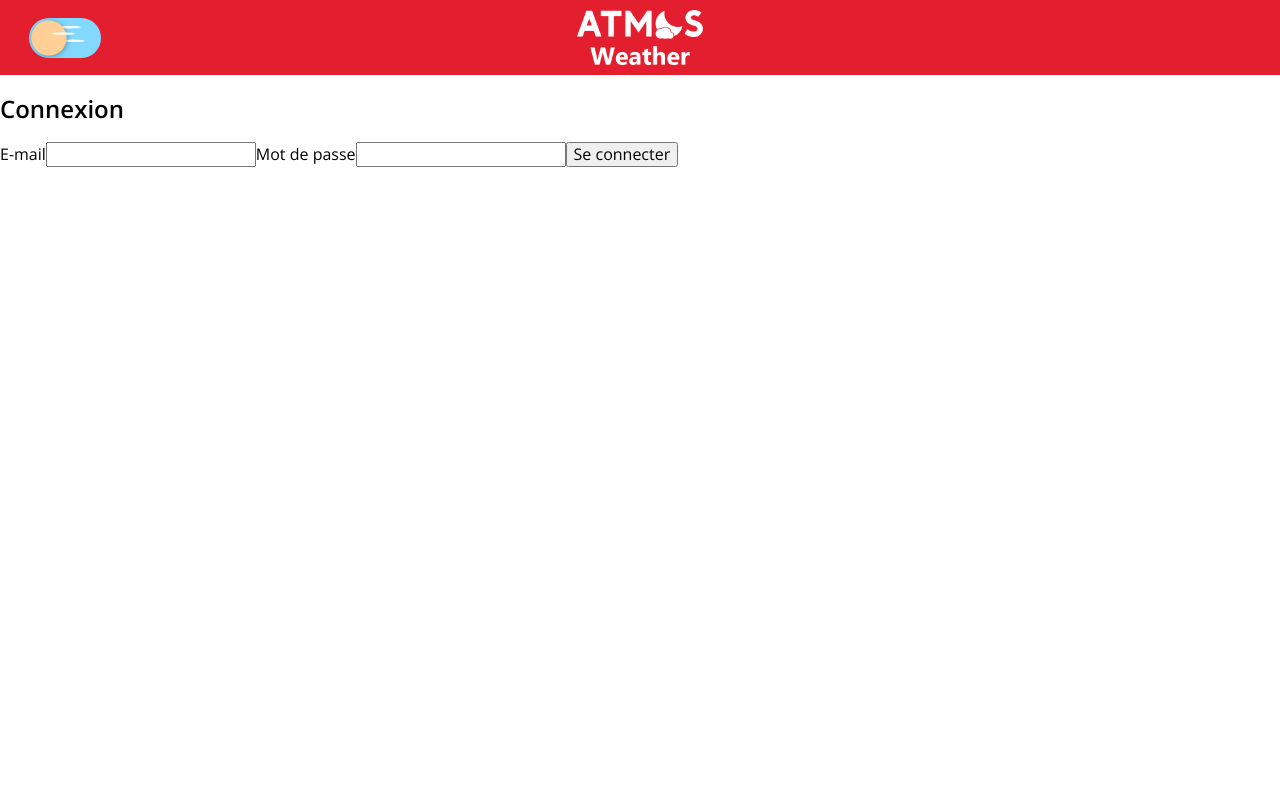
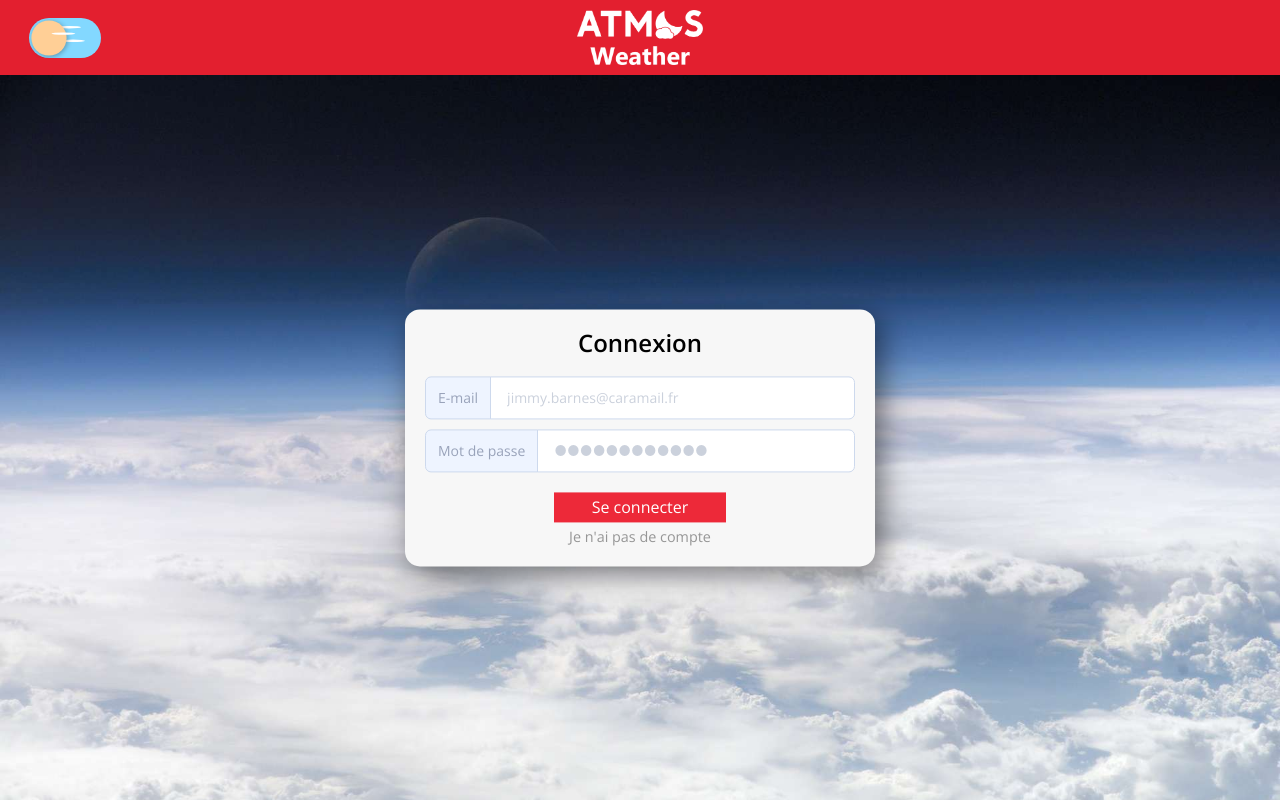
Before and after one commit to EmpireDemocratiqueDuPoulpe/AtmosWeather, a React (Create React App) app: page /login in a window 1280 px wide. Built offline with nearby package versions, Linux system fonts and the light colour scheme.

Commit message:
Style Rework: part IV – A New Hope

```diff
--- /dev/null
+++ b/src/components/InputField/InputField.css
@@ -0,0 +1,73 @@
+/* ---- Input field ----------------------------- */
+/* -- Container */
+.input-field {
+  position: relative;
+  display: flex;
+  flex-direction: row;
+  width: 100%;
+}
+
+.input-field > label, .input-field > input {
+  display: block;
+  white-space: nowrap;
+}
+
+.input-field > label:not(:first-child):not(:last-child),
+.input-field > input:not(:first-child):not(:last-child) { border-radius: 0; }
+
+.input-field > label:first-child,
+.input-field > input:first-child { border-radius: 6px 0 0 6px; }
+
+.input-field > label:last-child,
+.input-field > input:last-child { border-radius: 0 6px 6px 0; }
+
+.input-field > label:not(:first-child),
+.input-field > input:not(:first-child) { margin-left: -1px; }
+
+/* -- Label */
+.input-field label {
+  text-align: center;
+  line-height: 25px;
+  font-size: 14px;
+  padding: 8px 12px;
+  background: #EEF4FF;
+  color: #99A3BA;
+  border: thin #CDD9ED solid;
+  transition: background 300ms ease, border 300ms ease, color 300ms ease;
+  cursor: text;
+}
+
+.input-field:focus-within > label {
+  background: #678EFE;
+  color: #FFFFFF;
+  border-color: #275EFE;
+}
+
+/* -- Input */
+.input-field input {
+  position: relative;
+  flex: 1 1 auto;
+  display: block;
+  width: 1%;
+  line-height: 25px;
+  font-size: 14px;
+  margin-top: 0;
+  margin-bottom: 0;
+  padding: 8px 16px;
+  background: #FFFFFF;
+  color: #99A3BA;
+  border: thin #CDD9ED solid;
+  border-radius: 6px;
+  font-weight: 500;
+  font-family: inherit;
+  transition: border 300ms ease;
+  z-index: 1;
+  -webkit-appearance: none;
+}
+
+.input-field input:focus {
+  outline: none;
+  border-color: #275EFE;
+}
+
+.input-field input::placeholder { color: #CBD1DC; }
--- /dev/null
+++ b/src/components/InputField/InputField.js
@@ -0,0 +1,59 @@
+import PropTypes from "prop-types";
+import "./InputField.css";
+
+function InputField(props) {
+	const { autoComplete, autoFocus, disabled, readonly, required, type, value, label, showLabel, placeholder, onChange } = props;
+	const id = `${label.replace(/[`~!@#$%^&*()\s_|+\-=?;:'",.<>{}[\]\\/]/gi, "").toLowerCase()}-input`;
+
+	const handleChange = event => {
+		if(!onChange) return;
+		onChange(type === "checkbox" ? event.target.checked : event.target.value);
+	};
+
+	return (
+		<div className="input-field">
+			{showLabel && <label htmlFor={id}>{label}</label>}
+			<input
+				id={id}
+				name={id}
+				autoComplete={autoComplete}
+				autoFocus={autoFocus}
+				type={type}
+				placeholder={placeholder}
+				value={value}
+				onChange={handleChange}
+				disabled={disabled}
+				readOnly={readonly}
+				required={required}
+			/>
+		</div>
+	);
+}
+
+InputField.propTypes = {
+	autoComplete: PropTypes.string,
+	autoFocus: PropTypes.bool,
+	disabled: PropTypes.bool,
+	readonly: PropTypes.bool,
+	required: PropTypes.bool,
+	type: PropTypes.oneOf([
+		"button", "checkbox", "color", "date", "datetime-local", "email", "file", "hidden", "image", "month", "number",
+		"password", "radio", "range", "reset", "search", "submit", "tel", "text", "time", "url", "week"
+	]).isRequired,
+	value: PropTypes.string,
+	label: PropTypes.string.isRequired,
+	showLabel: PropTypes.bool,
+	placeholder: PropTypes.string,
+	onChange: PropTypes.func
+};
+
+InputField.defaultProps = {
+	autoComplete: "on",
+	autoFocus: false,
+	disabled: false,
+	readonly: false,
+	required: false,
+	showLabel: true
+};
+
+export default InputField;
--- a/src/index.css
+++ b/src/index.css
@@ -17,7 +17,13 @@ code {
     monospace;
 }
 
-/* -- Inputs */
+/* -- Links */
+.link {
+  color: #969696;
+  text-decoration: none;
+}
+
+.link.red { color: #ED2939; }
 
 /* -- Special classes */
 .normal-font {
--- a/src/pages/App/App.css
+++ b/src/pages/App/App.css
@@ -47,5 +47,6 @@
 .App-body {
   position: relative;
   flex: 1;
+  display: flex;
   width: 100%;
 }
--- a/src/pages/LogIn/LogIn.js
+++ b/src/pages/LogIn/LogIn.js
@@ -1,14 +1,16 @@
 import React, { useState } from "react";
-import { withRouter } from "react-router";
-import PropTypes from "prop-types";
+import { Redirect, Link } from "react-router-dom";
 import useAuth from "../../components/Auth/useAuth.js";
 import withAuth from "../../components/Auth/withAuth.js";
 import Users from "../../global/Users.js";
+import InputField from "../../components/InputField/InputField.js";
+import "./Login.css";
 
-function LogIn(props) {
+function LogIn() {
 	const { token, uid, username } = useAuth();
 	const [ email, setEmail ] = useState();
 	const [ password, setPassword ] = useState();
+	const [ redirect, setRedirect ] = useState(false);
 
 	const handleSubmit = async event => {
 		event.preventDefault();
@@ -18,30 +20,41 @@ function LogIn(props) {
 				token.set(user.token);
 				uid.set(user.uid);
 				username.set(user.username);
-				props.history.push("/");
+				setRedirect(true);
 			})
 			.catch(console.error);
 	};
 
+	if (redirect) return <Redirect to="/"/>;
+
 	return (
-		<div className="login-box">
-			<h2>Connexion</h2>
+		<div className="login">
+			<div className="login-box">
+				<h2>Connexion</h2>
 
-			<form onSubmit={handleSubmit}>
-				<label htmlFor="email">E-mail</label>
-				<input id="email" name="email" type="email" onChange={e => setEmail(e.target.value)} required/>
+				<form onSubmit={handleSubmit}>
+					<InputField
+						label="E-mail"
+						placeholder="jimmy.barnes@caramail.fr"
+						type="email"
+						onChange={value => setEmail(value)}
+						required={true}
+					/>
 
-				<label htmlFor="password">Mot de passe</label>
-				<input id="password" name="password" type="password" onChange={e => setPassword(e.target.value)} required/>
+					<InputField
+						label="Mot de passe"
+						placeholder="&#9679;&#9679;&#9679;&#9679;&#9679;&#9679;&#9679;&#9679;&#9679;&#9679;&#9679;&#9679;"
+						type="password"
+						onChange={value => setPassword(value)}
+						required={true}
+					/>
 
-				<input type="submit" value="Se connecter"/>
-			</form>
+					<input type="submit" value="Se connecter"/>
+					<Link className="link" to="/register">Je n&apos;ai pas de compte</Link>
+				</form>
+			</div>
 		</div>
 	);
 }
 
-LogIn.propTypes = {
-	history: PropTypes.object
-};
-
-export default withRouter(withAuth(LogIn, true));
+export default withAuth(LogIn, true);
--- /dev/null
+++ b/src/pages/LogIn/Login.css
@@ -0,0 +1,51 @@
+/* ---- Login ----------------------------------- */
+/* -- Container */
+.login {
+  flex: 1;
+  position: relative;
+  background: url("../../assets/images/login_background.jpg") center no-repeat;
+  background-size: cover;
+}
+
+.login-box {
+  box-sizing: border-box;
+  position: absolute;
+  top: 50%;
+  left: 50%;
+  text-align: center;
+  width: 470px;
+  padding: 20px;
+  background: #F7F7F7;
+  border-radius: 15px;
+  box-shadow: 7px 7px 29px 0 rgba(0,0,0,0.5);
+  -webkit-box-shadow: 7px 7px 29px 0 rgba(0,0,0,0.5);
+  -moz-box-shadow: 7px 7px 29px 0 rgba(0,0,0,0.5);
+  transform: translate(-50%, -50%);
+}
+
+.login-box h2 { margin: 0 0 20px 0; }
+
+/* -- Form */
+.login-box form {
+  display: flex;
+  flex-direction: column;
+  justify-content: center;
+  align-items: flex-start;
+}
+
+.login-box .input-field { margin-bottom: 10px; }
+
+.login-box form input[type=submit] {
+  width: 40%;
+  height: 30px;
+  margin: 10px auto 0 auto;
+  background: #ED2939;
+  color: white;
+  border: none;
+  cursor: pointer;
+}
+
+.login-box form a {
+  font-size: 0.9em;
+  margin: 7px auto 0 auto;
+}
--- /dev/null
+++ b/src/pages/Register/Register.css
@@ -0,0 +1,51 @@
+/* ---- Register -------------------------------- */
+/* -- Container */
+.register {
+  flex: 1;
+  position: relative;
+  background: url("../../assets/images/register_background.jpg") center no-repeat;
+  background-size: cover;
+}
+
+.register-box {
+  box-sizing: border-box;
+  position: absolute;
+  top: 50%;
+  left: 50%;
+  text-align: center;
+  width: 470px;
+  padding: 20px;
+  background: #F7F7F7;
+  border-radius: 15px;
+  box-shadow: 7px 7px 29px 0 rgba(0,0,0,0.5);
+  -webkit-box-shadow: 7px 7px 29px 0 rgba(0,0,0,0.5);
+  -moz-box-shadow: 7px 7px 29px 0 rgba(0,0,0,0.5);
+  transform: translate(-50%, -50%);
+}
+
+.register-box h2 { margin: 0 0 20px 0; }
+
+  /* -- Form */
+.register-box form {
+  display: flex;
+  flex-direction: column;
+  justify-content: center;
+  align-items: flex-start;
+}
+
+.register-box .input-field { margin-bottom: 10px; }
+
+.register-box form input[type=submit] {
+  width: 40%;
+  height: 30px;
+  margin: 10px auto 0 auto;
+  background: #ED2939;
+  color: white;
+  border: none;
+  cursor: pointer;
+}
+
+.register-box form a {
+  font-size: 0.9em;
+  margin: 7px auto 0 auto;
+}
--- a/src/pages/Register/Register.js
+++ b/src/pages/Register/Register.js
@@ -1,68 +1,71 @@
-import React from "react";
+import React, { useState } from "react";
+import { Redirect, Link } from "react-router-dom";
 import withAuth from "../../components/Auth/withAuth.js";
 import Users from "../../global/Users.js";
+import InputField from "../../components/InputField/InputField.js";
+import "./Register.css";
 
-class Register extends React.Component {
-	constructor(props) {
-		super(props);
+function Register() {
+	const [ username, setUsername ] = useState();
+	const [ email, setEmail ] = useState();
+	const [ password1, setPassword1 ] = useState();
+	const [ password2, setPassword2 ] = useState();
+	const [ redirect, setRedirect ] = useState(false);
 
-		this.state = {};
-	}
-
-	/*********************************
-	 * Events
-	 *********************************/
-
-	/* It's an arrow function to keep access to {this} without binding. */
-	handleInputChange = event => {
-		const target = event.target;
-		const name = target.name;
-		const value = target.type === "checkbox" ? target.checked : target.value;
-
-		this.setState({ [name]: value });
-	}
-
-	/* It's an arrow function to keep access to {this} without binding. */
-	handleSubmit = event => {
+	const handleSubmit = async event => {
 		event.preventDefault();
-		this.registerUser();
-	}
-
-	registerUser() {
-		const { username, email, password1, password2 } = this.state;
 
 		Users.register(username, email, password1, password2)
-			.then(response => console.log(response))
+			.then(() => setRedirect(true))
 			.catch(console.error);
-	}
+	};
 
-	/*********************************
-	 * React functions
-	 *********************************/
+	if (redirect) return <Redirect to="/login"/>;
 
-	render() {
-		return (
+	return (
+		<div className="register">
 			<div className="register-box">
-				<h2>Inscription</h2>
+				<h2 className="highlight-font">Inscription</h2>
 
-				<form onSubmit={this.handleSubmit}>
-					<label htmlFor="username">Nom d&apos;utilisateur</label>
-					<input id="username" name="username" type="text" onChange={this.handleInputChange} required/>
+				<form onSubmit={handleSubmit}>
+					<InputField
+						label="Nom d&apos;utilisateur"
+						placeholder="Jimmy Barnes"
+						type="text"
+						onChange={value => setUsername(value)}
+						required={true}
+					/>
 
-					<label htmlFor="email">E-mail</label>
-					<input id="email" name="email" type="email" onChange={this.handleInputChange} required/>
+					<InputField
+						label="E-mail"
+						type="email"
+						placeholder="jimmy.barnes@caramail.fr"
+						onChange={value => setEmail(value)}
+						required={true}
+					/>
 
-					<label htmlFor="password1">Mot de passe</label>
-					<input id="password1" name="password1" type="password" onChange={this.handleInputChange} required/>
+					<InputField
+						label="Mot de passe"
+						type="password"
+						placeholder="&#9679;&#9679;&#9679;&#9679;&#9679;&#9679;&#9679;&#9679;&#9679;&#9679;&#9679;&#9679;"
+						onChange={value => setPassword1(value)}
+						required={true}
+					/>
 
-					<label htmlFor="password2">Mot de passe (confirmation)</label>
-					<input id="password2" name="password2" type="password" onChange={this.handleInputChange} required/>
+					<InputField
+						label="Mot de passe (encore)"
+						type="password"
+						placeholder="&#9679;&#9679;&#9679;&#9679;&#9679;&#9679;&#9679;&#9679;&#9679;&#9679;&#9679;&#9679;"
+						onChange={value => setPassword2(value)}
+						required={true}
+					/>
 
 					<input type="submit" value="S'inscrire"/>
+					<Link className="link" to="/login">J&apos;ai d&eacute;j&agrave; un compte</Link>
 				</form>
 			</div>
-		);
-	}
+		</div>
+	);
 }
 
 export default withAuth(Register, true);
```
Also changed, not shown: src/pages/Index/Index.css (+7 -2 lines), src/assets/images/login_background.jpg (added), src/assets/images/register_background.jpg (added).
